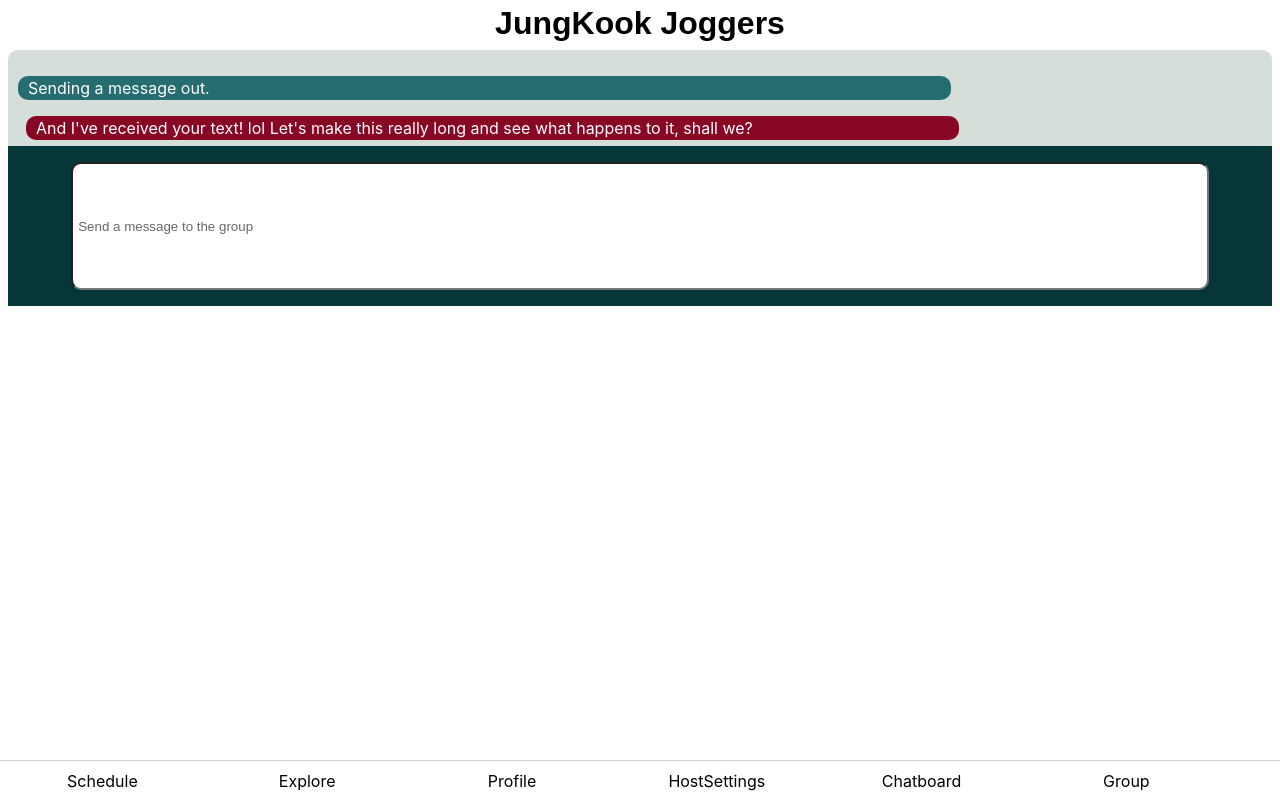
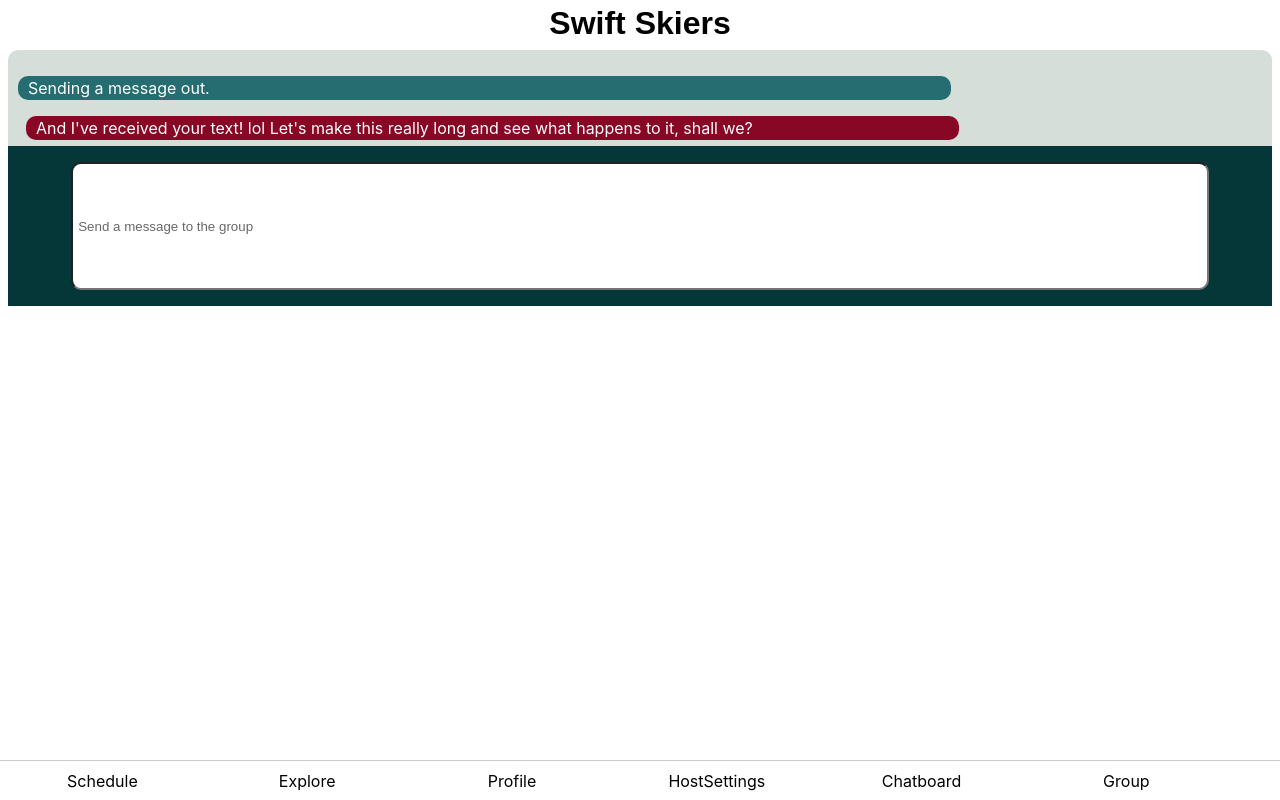
Before and after one commit to hopkinstechnocrats/fether, a React (Create React App) app: page / in a window 1280 px wide. Both pictures are taken after a click on the item "Chatboard". Built offline with nearby package versions, Linux system fonts and the light colour scheme.

Commit message:
fix chatboard header name

```diff
--- a/src/App.js
+++ b/src/App.js
@@ -26,7 +26,7 @@ function App() {
         <HostSettings></HostSettings>
       </div>
       <div label="Chatboard">
-        <h1>JungKook Joggers</h1>
+        <h1>Swift Skiers</h1>
         <Chatboard></Chatboard>
       </div>
       <div label="Group">
```
